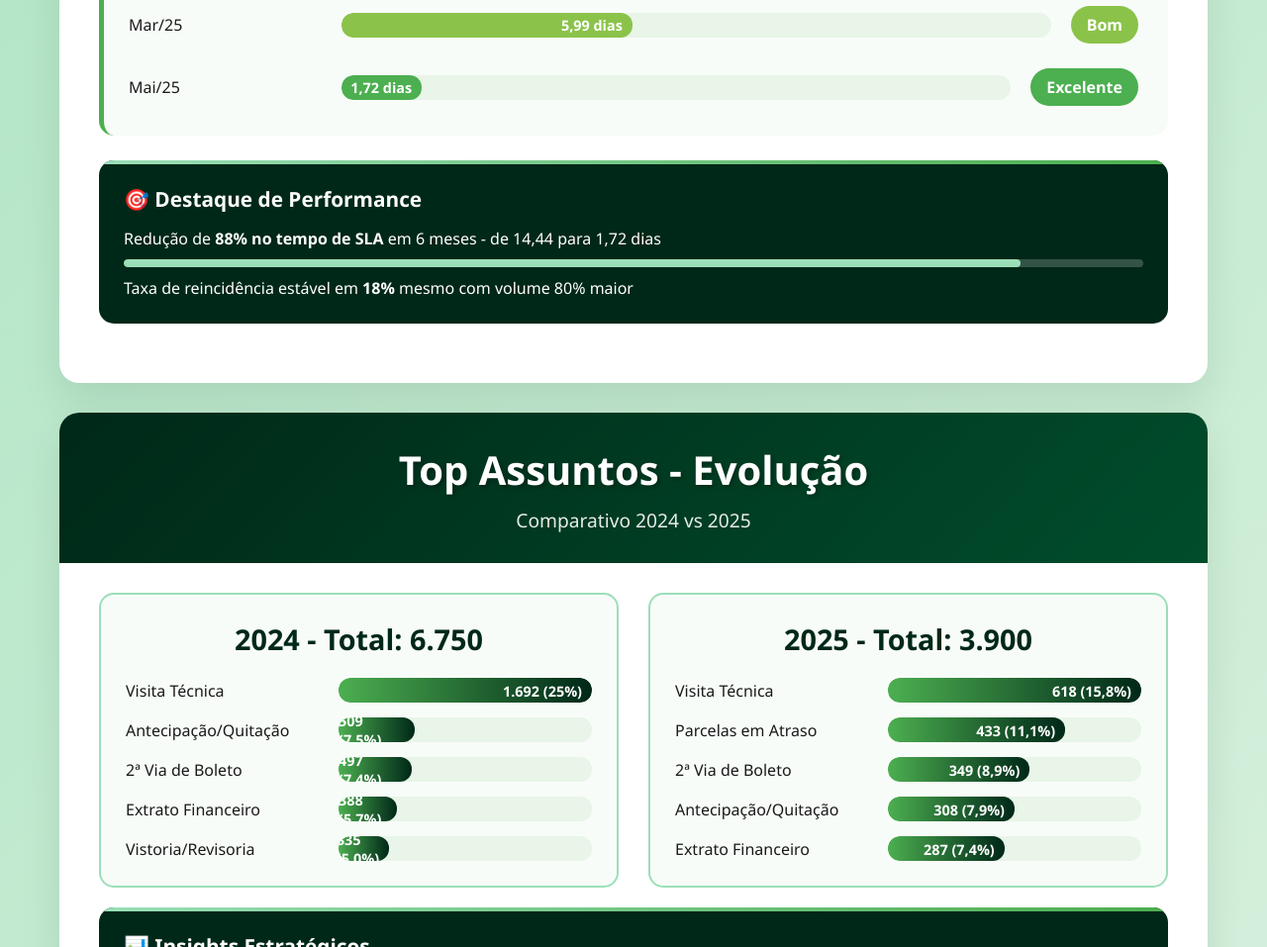
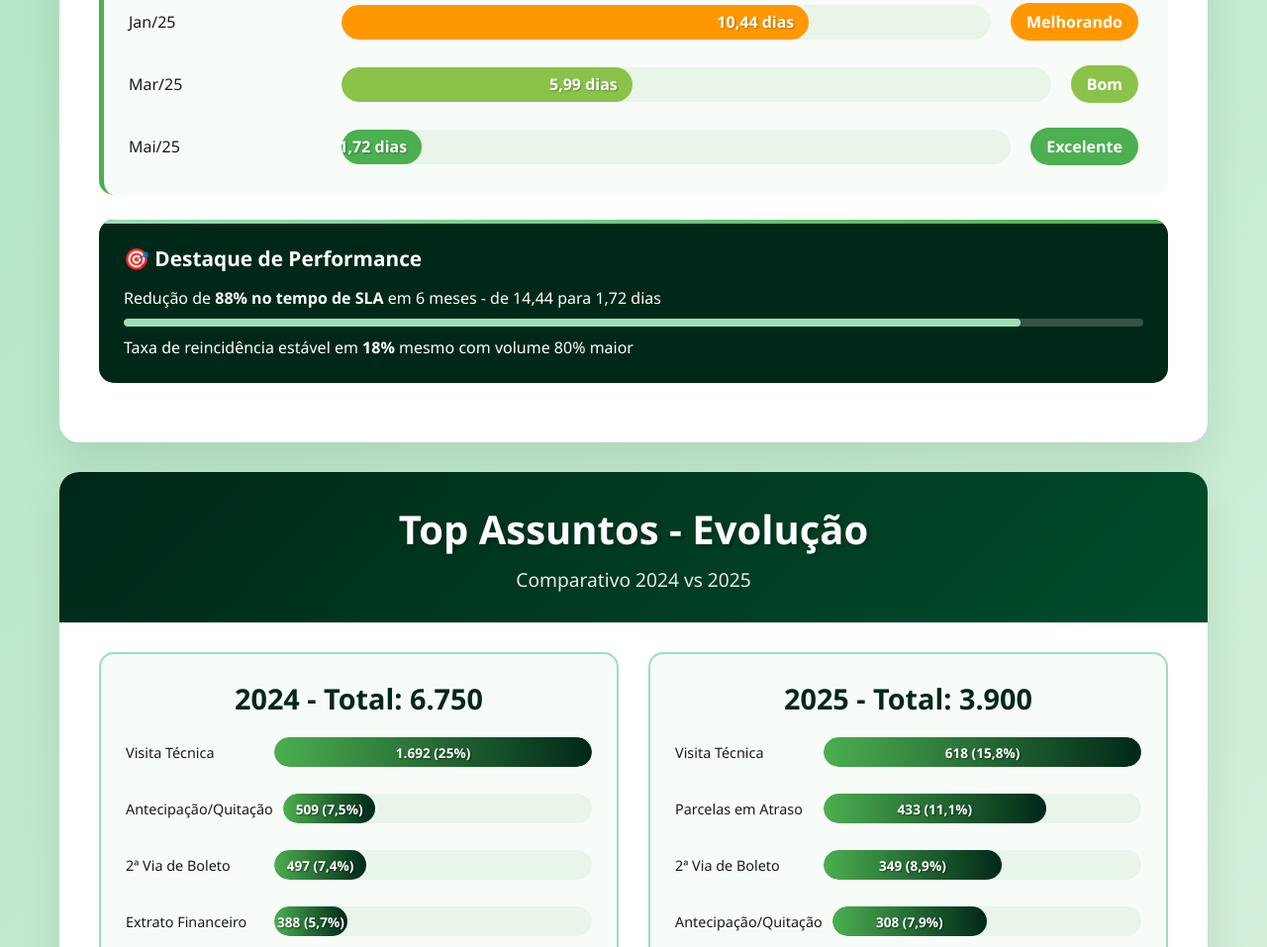
Before and after one commit to jocielefranca/Resultados-RC, a plain HTML site: page index.html in a window 1280 px wide. Shown: the part 1843-2800 px from the top of the page at 99% size. Drawn offline with Linux system fonts and the light colour scheme.

Commit message:
Update index.html

```diff
--- a/index.html
+++ b/index.html
@@ -145,13 +145,14 @@
             min-width: 200px;
             font-weight: 500;
             color: var(--text-dark);
+            font-size: 1rem;
         }
 
         .bar-container {
             flex: 1;
-            height: 25px;
+            height: 35px;
             background: #e8f5e8;
-            border-radius: 12px;
+            border-radius: 18px;
             overflow: hidden;
             position: relative;
         }
@@ -159,21 +160,24 @@
         .bar-fill {
             height: 100%;
             background: linear-gradient(90deg, var(--accent-green), var(--primary-green));
-            border-radius: 12px;
+            border-radius: 18px;
             transition: width 1.5s ease-out;
             position: relative;
+            display: flex;
+            align-items: center;
+            justify-content: flex-end;
+            padding-right: 15px;
         }
 
         .bar-value {
-            position: absolute;
-            right: 10px;
-            top: 50%;
-            transform: translateY(-50%);
             color: var(--white);
-            font-weight: 600;
-            font-size: 0.9rem;
+            font-weight: 700;
+            font-size: 1rem;
+            text-shadow: 1px 1px 2px rgba(0,0,0,0.3);
+            white-space: nowrap;
         }
 
+        /* Melhorias específicas para o gráfico de comparação */
         .comparison-container {
             display: grid;
             grid-template-columns: 1fr 1fr;
@@ -194,6 +198,49 @@
             margin-bottom: 20px;
             text-align: center;
             font-weight: 600;
+        }
+
+        .comparison-bar-item {
+            display: flex;
+            align-items: center;
+            gap: 10px;
+            margin-bottom: 12px;
+        }
+
+        .comparison-bar-label {
+            min-width: 140px;
+            font-weight: 500;
+            color: var(--text-dark);
+            font-size: 0.9rem;
+        }
+
+        .comparison-bar-container {
+            flex: 1;
+            height: 30px;
+            background: #e8f5e8;
+            border-radius: 15px;
+            overflow: hidden;
+            position: relative;
+        }
+
+        .comparison-bar-fill {
+            height: 100%;
+            background: linear-gradient(90deg, var(--accent-green), var(--primary-green));
+            border-radius: 15px;
+            transition: width 1.5s ease-out;
+            position: relative;
+            display: flex;
+            align-items: center;
+            justify-content: center;
+        }
+
+        .comparison-bar-value {
+            color: var(--white);
+            font-weight: 700;
+            font-size: 0.85rem;
+            text-shadow: 1px 1px 2px rgba(0,0,0,0.5);
+            text-align: center;
+            white-space: nowrap;
         }
 
         .evolution-section {
@@ -291,6 +338,15 @@
             .metrics-grid {
                 grid-template-columns: 1fr;
                 gap: 15px;
+            }
+
+            .comparison-bar-label {
+                min-width: 120px;
+                font-size: 0.8rem;
+            }
+
+            .comparison-bar-value {
+                font-size: 0.75rem;
             }
         }
     </style>
@@ -477,43 +533,43 @@
                 <div class="year-section">
                     <h3 class="year-title">2024 - Total: 6.750</h3>
                     <div class="bar-chart">
-                        <div class="bar-item">
-                            <div class="bar-label">Visita Técnica</div>
-                            <div class="bar-container">
-                                <div class="bar-fill" style="width: 100%;">
-                                    <div class="bar-value">1.692 (25%)</div>
+                        <div class="comparison-bar-item">
+                            <div class="comparison-bar-label">Visita Técnica</div>
+                            <div class="comparison-bar-container">
+                                <div class="comparison-bar-fill" style="width: 100%;">
+                                    <div class="comparison-bar-value">1.692 (25%)</div>
                                 </div>
                             </div>
                         </div>
-                        <div class="bar-item">
-                            <div class="bar-label">Antecipação/Quitação</div>
-                            <div class="bar-container">
-                                <div class="bar-fill" style="width: 30%;">
-                                    <div class="bar-value">509 (7,5%)</div>
+                        <div class="comparison-bar-item">
+                            <div class="comparison-bar-label">Antecipação/Quitação</div>
+                            <div class="comparison-bar-container">
+                                <div class="comparison-bar-fill" style="width: 30%;">
+                                    <div class="comparison-bar-value">509 (7,5%)</div>
                                 </div>
                             </div>
                         </div>
-                        <div class="bar-item">
-                            <div class="bar-label">2ª Via de Boleto</div>
-                            <div class="bar-container">
-                                <div class="bar-fill" style="width: 29%;">
-                                    <div class="bar-value">497 (7,4%)</div>
+                        <div class="comparison-bar-item">
+                            <div class="comparison-bar-label">2ª Via de Boleto</div>
+                            <div class="comparison-bar-container">
+                                <div class="comparison-bar-fill" style="width: 29%;">
+                                    <div class="comparison-bar-value">497 (7,4%)</div>
                                 </div>
                             </div>
                         </div>
-                        <div class="bar-item">
-                            <div class="bar-label">Extrato Financeiro</div>
-                            <div class="bar-container">
-                                <div class="bar-fill" style="width: 23%;">
-                                    <div class="bar-value">388 (5,7%)</div>
+                        <div class="comparison-bar-item">
+                            <div class="comparison-bar-label">Extrato Financeiro</div>
+                            <div class="comparison-bar-container">
+                                <div class="comparison-bar-fill" style="width: 23%;">
+                                    <div class="comparison-bar-value">388 (5,7%)</div>
                                 </div>
                             </div>
                         </div>
-                        <div class="bar-item">
-                            <div class="bar-label">Vistoria/Revisoria</div>
-                            <div class="bar-container">
-                                <div class="bar-fill" style="width: 20%;">
-                                    <div class="bar-value">335 (5,0%)</div>
+                        <div class="comparison-bar-item">
+                            <div class="comparison-bar-label">Vistoria/Revisoria</div>
+                            <div class="comparison-bar-container">
+                                <div class="comparison-bar-fill" style="width: 20%;">
+                                    <div class="comparison-bar-value">335 (5,0%)</div>
                                 </div>
                             </div>
                         </div>
@@ -523,43 +579,43 @@
                 <div class="year-section">
                     <h3 class="year-title">2025 - Total: 3.900</h3>
                     <div class="bar-chart">
-                        <div class="bar-item">
-                            <div class="bar-label">Visita Técnica</div>
-                            <div class="bar-container">
-                                <div class="bar-fill" style="width: 100%;">
-                                    <div class="bar-value">618 (15,8%)</div>
+                        <div class="comparison-bar-item">
+                            <div class="comparison-bar-label">Visita Técnica</div>
+                            <div class="comparison-bar-container">
+                                <div class="comparison-bar-fill" style="width: 100%;">
+                                    <div class="comparison-bar-value">618 (15,8%)</div>
                                 </div>
                             </div>
                         </div>
-                        <div class="bar-item">
-                            <div class="bar-label">Parcelas em Atraso</div>
-                            <div class="bar-container">
-                                <div class="bar-fill" style="width: 70%;">
-                                    <div class="bar-value">433 (11,1%)</div>
+                        <div class="comparison-bar-item">
+                            <div class="comparison-bar-label">Parcelas em Atraso</div>
+                            <div class="comparison-bar-container">
+                                <div class="comparison-bar-fill" style="width: 70%;">
+                                    <div class="comparison-bar-value">433 (11,1%)</div>
                                 </div>
                             </div>
                         </div>
-                        <div class="bar-item">
-                            <div class="bar-label">2ª Via de Boleto</div>
-                            <div class="bar-container">
-                                <div class="bar-fill" style="width: 56%;">
-                                    <div class="bar-value">349 (8,9%)</div>
+                        <div class="comparison-bar-item">
+                            <div class="comparison-bar-label">2ª Via de Boleto</div>
+                            <div class="comparison-bar-container">
+                                <div class="comparison-bar-fill" style="width: 56%;">
+                                    <div class="comparison-bar-value">349 (8,9%)</div>
                                 </div>
                             </div>
                         </div>
-                        <div class="bar-item">
-                            <div class="bar-label">Antecipação/Quitação</div>
-                            <div class="bar-container">
-                                <div class="bar-fill" style="width: 50%;">
-                                    <div class="bar-value">308 (7,9%)</div>
+                        <div class="comparison-bar-item">
+                            <div class="comparison-bar-label">Antecipação/Quitação</div>
+                            <div class="comparison-bar-container">
+                                <div class="comparison-bar-fill" style="width: 50%;">
+                                    <div class="comparison-bar-value">308 (7,9%)</div>
                                 </div>
                             </div>
                         </div>
-                        <div class="bar-item">
-                            <div class="bar-label">Extrato Financeiro</div>
-                            <div class="bar-container">
-                                <div class="bar-fill" style="width: 46%;">
-                                    <div class="bar-value">287 (7,4%)</div>
+                        <div class="comparison-bar-item">
+                            <div class="comparison-bar-label">Extrato Financeiro</div>
+                            <div class="comparison-bar-container">
+                                <div class="comparison-bar-fill" style="width: 46%;">
+                                    <div class="comparison-bar-value">287 (7,4%)</div>
                                 </div>
                             </div>
                         </div>
@@ -654,7 +710,7 @@
     <script>
         // Animação dos gráficos de barras
         window.addEventListener('load', function() {
-            const barFills = document.querySelectorAll('.bar-fill');
+            const barFills = document.querySelectorAll('.bar-fill, .comparison-bar-fill');
             const progressFills = document.querySelectorAll('.progress-fill');
 
             setTimeout(() => {
```
